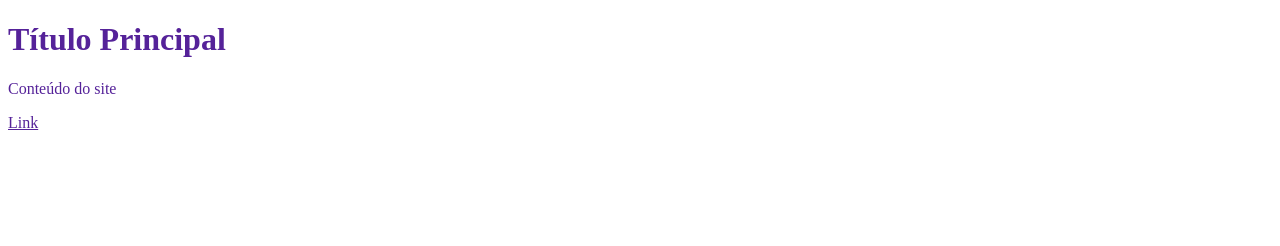
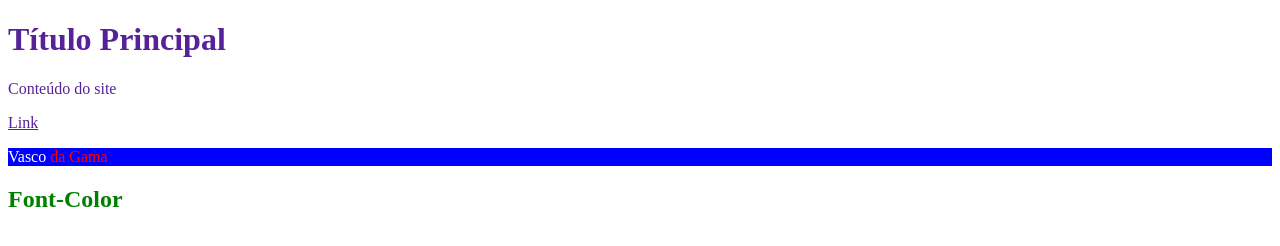
Before and after one commit to RicardoFerrazPereira/sass-scss-curso-udemy, a plain HTML site: page 4_Variaveis/index.html in a window 1280 px wide. Drawn offline with Linux system fonts and the light colour scheme.

Commit message:
Escopo de variáveis

```diff
--- a/4_Variaveis/index.html
+++ b/4_Variaveis/index.html
@@ -10,5 +10,10 @@
     <h1>Título Principal</h1>
     <p>Conteúdo do site</p>
     <a href="#">Link</a>
+    <!-- Escopo de variáveis -->
+    <div>
+        <p>Vasco <span>da Gama</span></p>
+        <h2>Font-Color</h2>
+    </div>
 </body>
 </html>
--- a/4_Variaveis/sass/styles.sass
+++ b/4_Variaveis/sass/styles.sass
@@ -1,4 +1,8 @@
+// Escopo global
 $text-color: #529
+$bg-color: blue
+$h2-color: green
+
 
 h1
     color: $text-color
@@ -8,3 +12,17 @@ p
 
 a
     color: $text-color
+
+// Escopo de variáveis
+div
+    p
+        $font-color: #fff
+        $font2-color: red
+        background-color: $bg-color
+        color: $font-color
+
+        span
+            color: $font2-color
+
+h2
+    color: $h2-color
```
Also changed, not shown: 4_Variaveis/css/styles.css, 1 other file.
